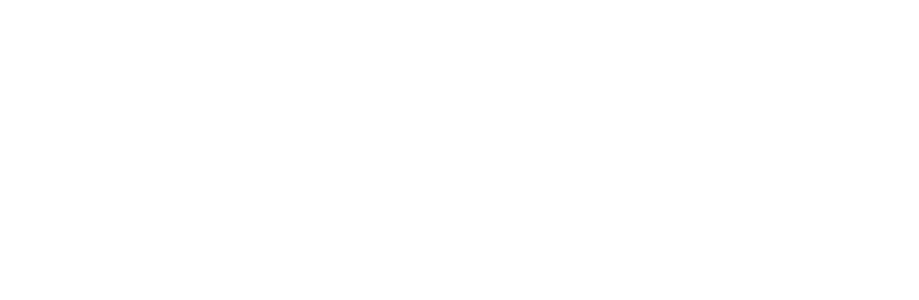
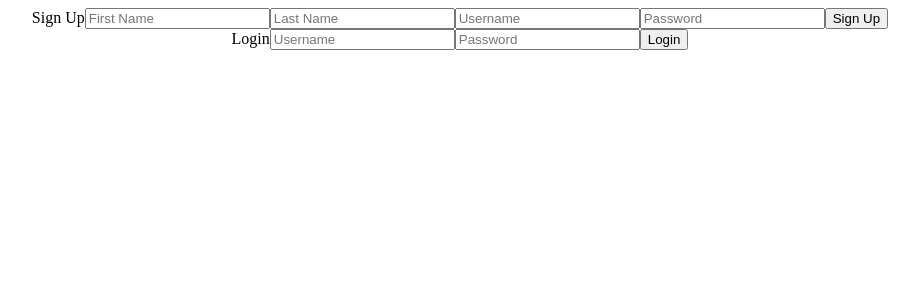
Before and after one commit to RuwanthiLakshika/Game, a React (Create React App) app in the folder client/: page / in a window 1280 px wide. Shown: the top 300 px of the page, without its empty margins (180-1099 px from the left). Built offline with nearby package versions, Linux system fonts and the light colour scheme.

Commit message:
create login and signup pages

```diff
--- a/client/src/App.js
+++ b/client/src/App.js
@@ -1,8 +1,12 @@
 import './App.css';
+import SignUp from './components/SignUp';
+import Login from './components/Login';
 
 function App() {
   return (
     <div className="App">
+      <SignUp />
+      <Login />
     </div>
   );
 }
--- /dev/null
+++ b/client/src/components/Login.js
@@ -0,0 +1,31 @@
+import React from 'react'
+import { useState } from 'react'
+
+function Login() {
+
+ const [username, setUsername] = useState("");
+ const [password, setPassword] = useState("");
+
+  return (
+    <div className="login">
+      <label> Login</label>
+
+      <input
+        placeholder="Username"
+        onChange={(event) => {
+          setUsername(event.target.value);
+        }}
+      />
+      <input
+        placeholder="Password"
+        type="password"
+        onChange={(event) => {
+          setPassword(event.target.value);
+        }}
+      />
+      <button onClick={""}> Login</button>
+    </div>
+  )
+}
+
+export default Login
--- /dev/null
+++ b/client/src/components/SignUp.js
@@ -0,0 +1,41 @@
+import React from 'react'
+import { useState } from 'react'
+
+function SignUp() {
+
+  const [user, setUser] = useState(null);
+
+  return (
+    <div className="signUp">
+    <label> Sign Up</label>
+    <input
+      placeholder="First Name"
+      onChange={(event) => {
+        setUser({ ...user, firstName: event.target.value });
+      }}
+    />
+    <input
+      placeholder="Last Name"
+      onChange={(event) => {
+        setUser({ ...user, lastName: event.target.value });
+      }}
+    />
+    <input
+      placeholder="Username"
+      onChange={(event) => {
+        setUser({ ...user, username: event.target.value });
+      }}
+    />
+    <input
+      placeholder="Password"
+      type="password"
+      onChange={(event) => {
+        setUser({ ...user, password: event.target.value });
+      }}
+    />
+    <button onClick={""}> Sign Up</button>
+  </div>
+  )
+}
+
+export default SignUp
```
